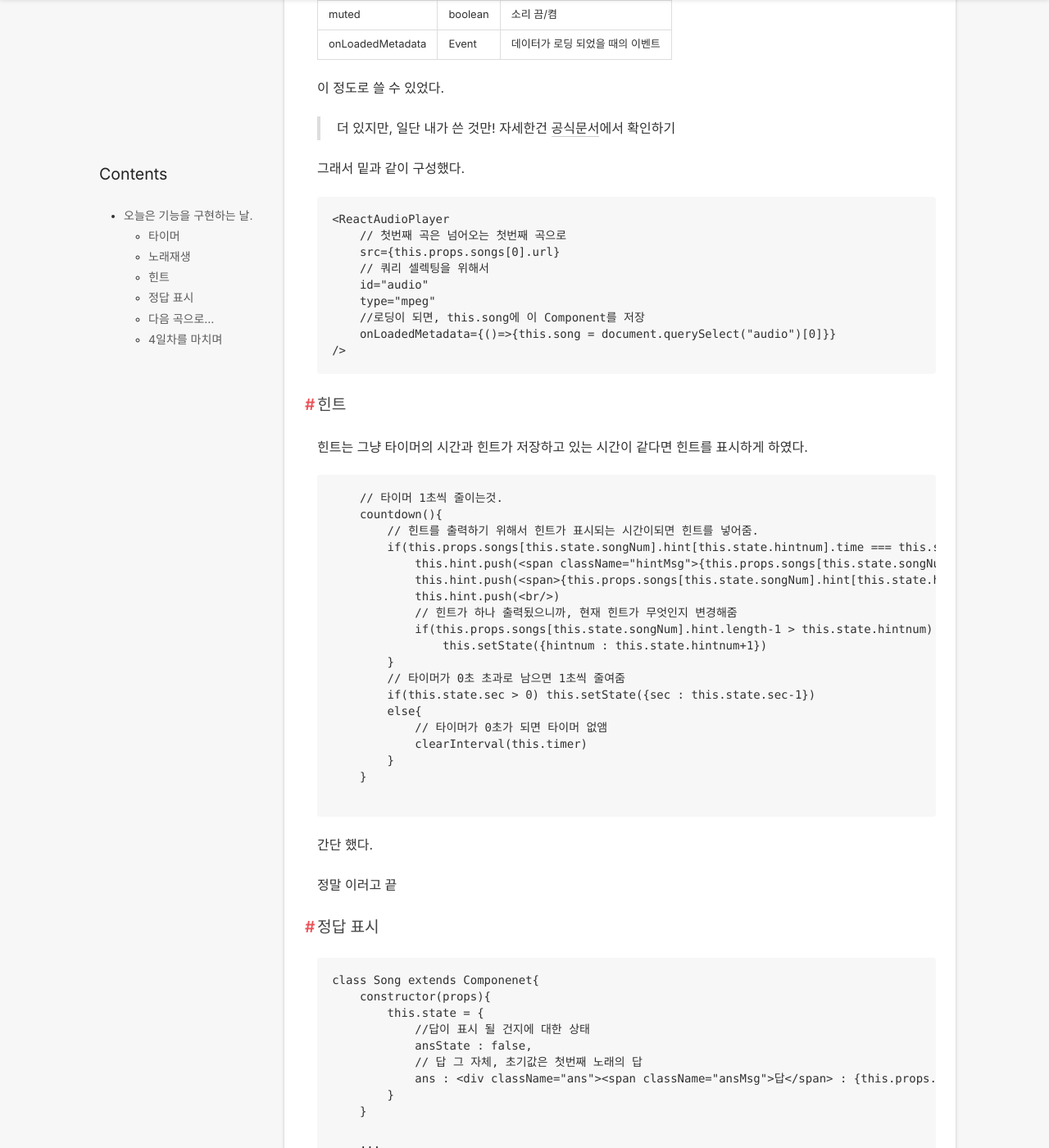
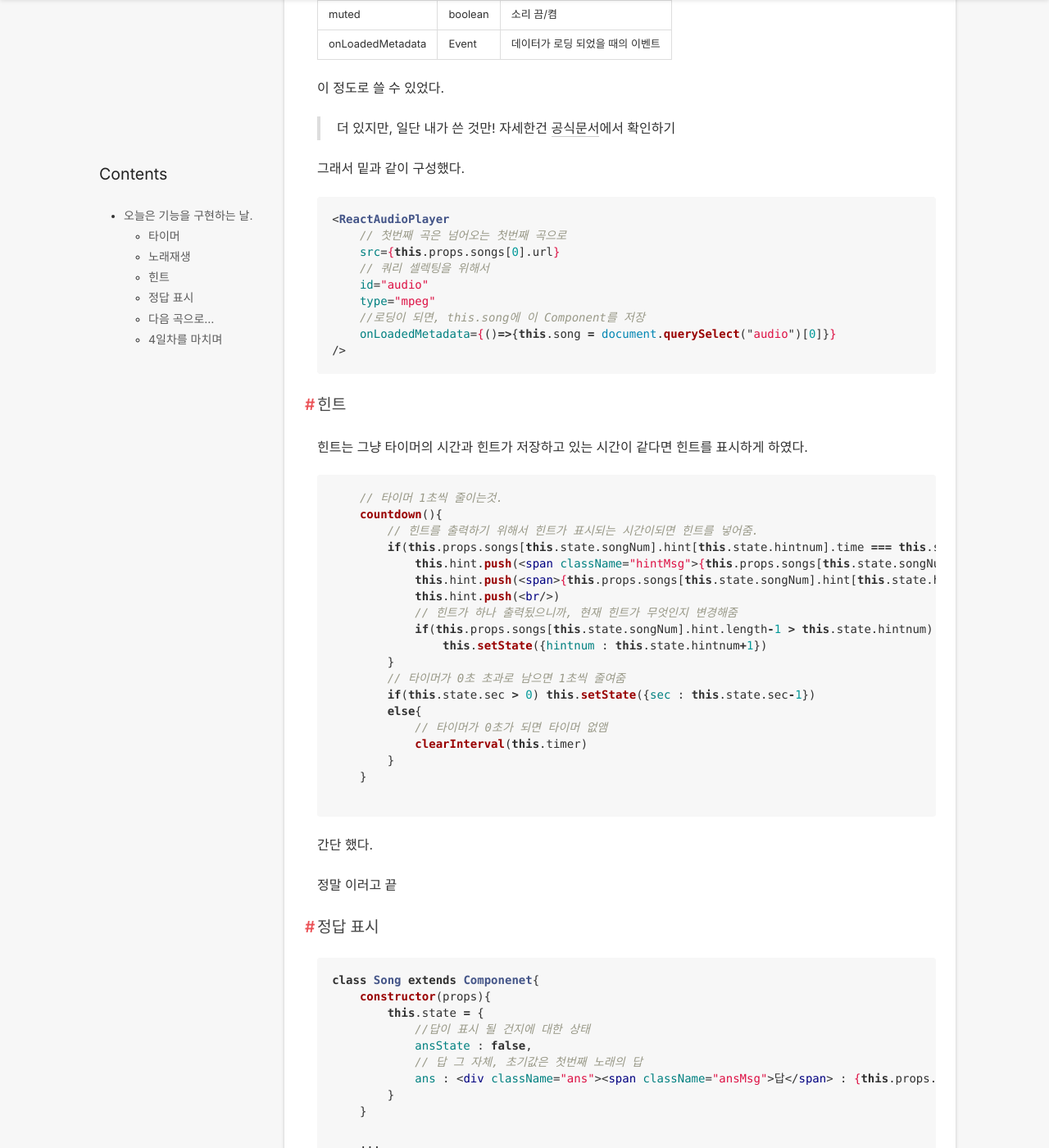
Before and after one commit to bini59/bini59.github.io, a Jekyll site: the page built from _posts/web/frontend/matchSong/2021-06-05-forthDay.md, in a window 1280 px wide and 1400 px high, scrolled down 2409 px. Shown: the whole window at 82% size. Built offline with Jekyll 4.4.1, drawn with Linux system fonts in a browser that asks for light colours; nearby versions of some CDN libraries; comment, search, counter and statistics services are not loaded; some of the changed text lies outside the part shown.

Commit message:
Fix : Can't hilighting jsx
JSX => jsx

````diff
--- a/_posts/web/frontend/matchSong/2021-06-05-forthDay.md
+++ b/_posts/web/frontend/matchSong/2021-06-05-forthDay.md
@@ -30,7 +30,7 @@ icon          : note
 일단 첫번째로 타이머를 구현해보기로 했다.
 
 
-```JSX
+```jsx
 class Song extends Component{
     constructor(props){
         super(props);
@@ -81,7 +81,7 @@ class Song extends Component{
 이렇게 타이머를 구현했다.
 
 return 안에서
-```JSX
+```jsx
 {this.state.sec}
 ```
 이 구문을 써주면 1초마다 줄어드는 타이머를 볼 수 있다.
@@ -90,13 +90,13 @@ return 안에서
 
 ### 노래재생
 
-```JSX
+```jsx
 import ReactAudioPlayer from "react-audio-player"
 ```
 
 노래 재생을 위해서 "react-audio-player"라는 라이브러리를 불러왔다.
 
-```JSX
+```jsx
 <ReactAudioPlayer id="audio" />
 
 // 노래 재생
@@ -123,7 +123,7 @@ props로
 
 그래서 밑과 같이 구성했다.
 
-```JSX
+```jsx
 <ReactAudioPlayer
     // 첫번째 곡은 넘어오는 첫번째 곡으로
     src={this.props.songs[0].url}
@@ -145,7 +145,7 @@ props로
 힌트를 표시하게 하였다.
 
 
-```JSX
+```jsx
     // 타이머 1초씩 줄이는것.
     countdown(){
         // 힌트를 출력하기 위해서 힌트가 표시되는 시간이되면 힌트를 넣어줌.
@@ -175,7 +175,7 @@ props로
 
 ### 정답 표시
 
-```JSX
+```jsx
 class Song extends Componenet{
     constructor(props){
         this.state = {
@@ -211,7 +211,7 @@ class Song extends Componenet{
 
 ### 다음 곡으로...
 
-```JSX
+```jsx
 countdown(){
     ...
     else{
````
Also changed, not shown: _posts/web/frontend/matchSong/2021-06-02-FirstDay.md (+1 -1 lines), _posts/web/frontend/matchSong/2021-06-03-SecondDay.md (+1 -1 lines), _posts/web/frontend/matchSong/2021-06-06-fifthDay copy.md (+5 -5 lines), _posts/web/frontend/react/2021-06-06-StartReact.md (+1 -1 lines).
